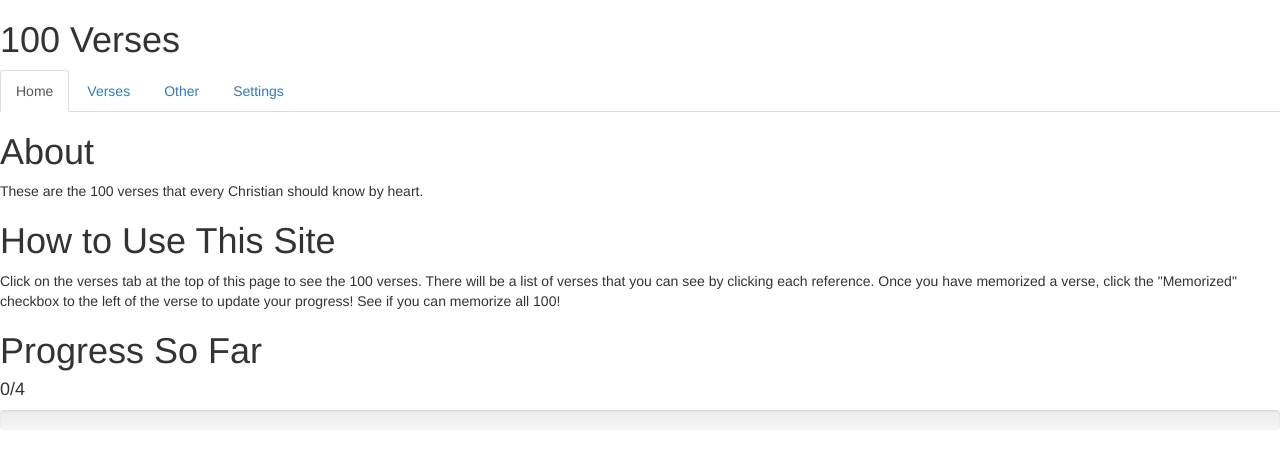
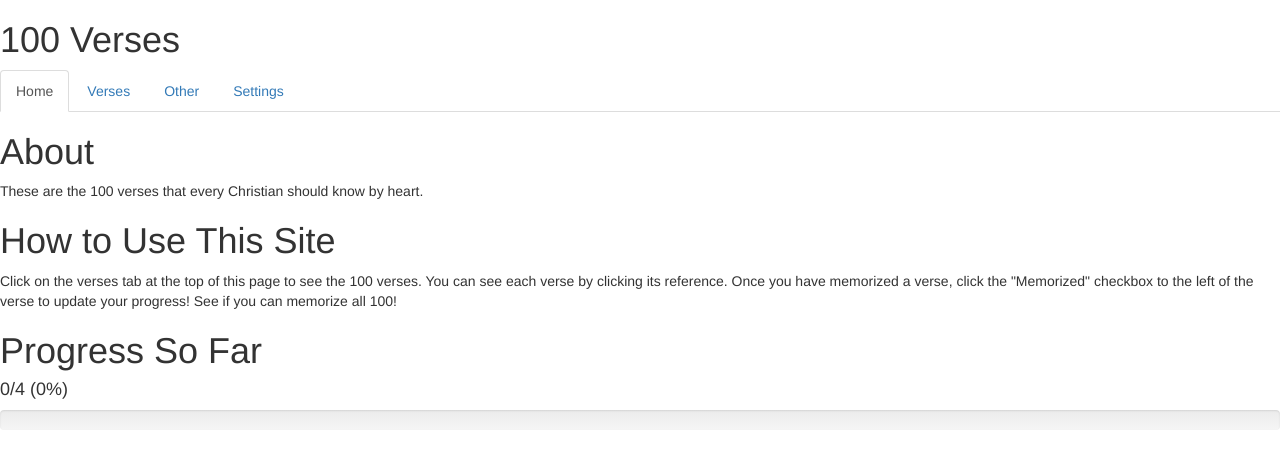
Before and after one commit to 100verses/100verses.github.io, a plain HTML site: page index.html in a window 1280 px wide. Both pictures are taken after a click on the tab "Home". Drawn offline with nearby package versions, Linux system fonts and the light colour scheme.

Commit message:
Added percentages to progress indicator

```diff
--- a/index.html
+++ b/index.html
@@ -34,7 +34,7 @@
 			var numCheckBoxes = document.querySelectorAll('input[type="checkbox"]').length
 			var ratioChecked = count/numCheckBoxes * 100
 			var progressSoFar = count + '/' + numCheckBoxes
-			document.getElementById('progressSoFar').innerHTML = progressSoFar;
+		 	document.getElementById('progressSoFar').innerHTML = progressSoFar + " (" + ratioChecked + "%)";
 			if (numChecked == numCheckBoxes){
 				document.getElementById('progressSoFar').innerHTML = "DONE!";
 			}
@@ -103,7 +103,7 @@
 	    	These are the 100 verses that every Christian should know by heart.
 
 	    	<h1> How to Use This Site </h1>
-	    	Click on the verses tab at the top of this page to see the 100 verses. There will be a list of verses that you can see by clicking each reference. Once you have memorized a verse, click the "Memorized" checkbox to the left of the verse to update your progress! See if you can memorize all 100!
+	    	Click on the verses tab at the top of this page to see the 100 verses. You can see each verse by clicking its reference. Once you have memorized a verse, click the "Memorized" checkbox to the left of the verse to update your progress! See if you can memorize all 100!
 
 
 	    	<!--JS that updates progress bar -->
@@ -113,7 +113,7 @@
 		 			var numCheckBoxes = document.querySelectorAll('input[type="checkbox"]').length
 		 			var ratioChecked = numChecked/numCheckBoxes * 100
 		 			var progressSoFar = numChecked + '/' + numCheckBoxes
-		 			document.getElementById('progressSoFar').innerHTML = progressSoFar;
+		 			document.getElementById('progressSoFar').innerHTML = progressSoFar + " (" + ratioChecked + "%)";
 		 			if (numChecked == numCheckBoxes){
 		 				document.getElementById('progressSoFar').innerHTML = "DONE!";
 		 			}
```
